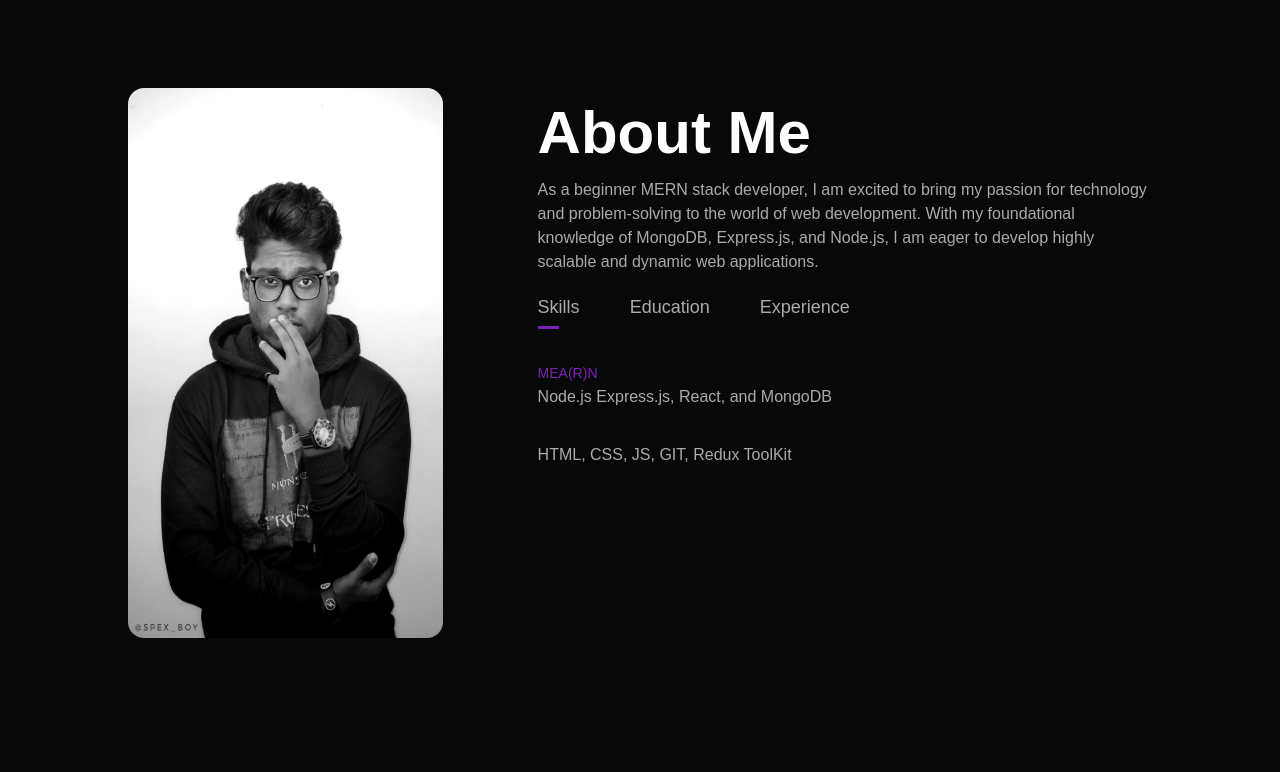
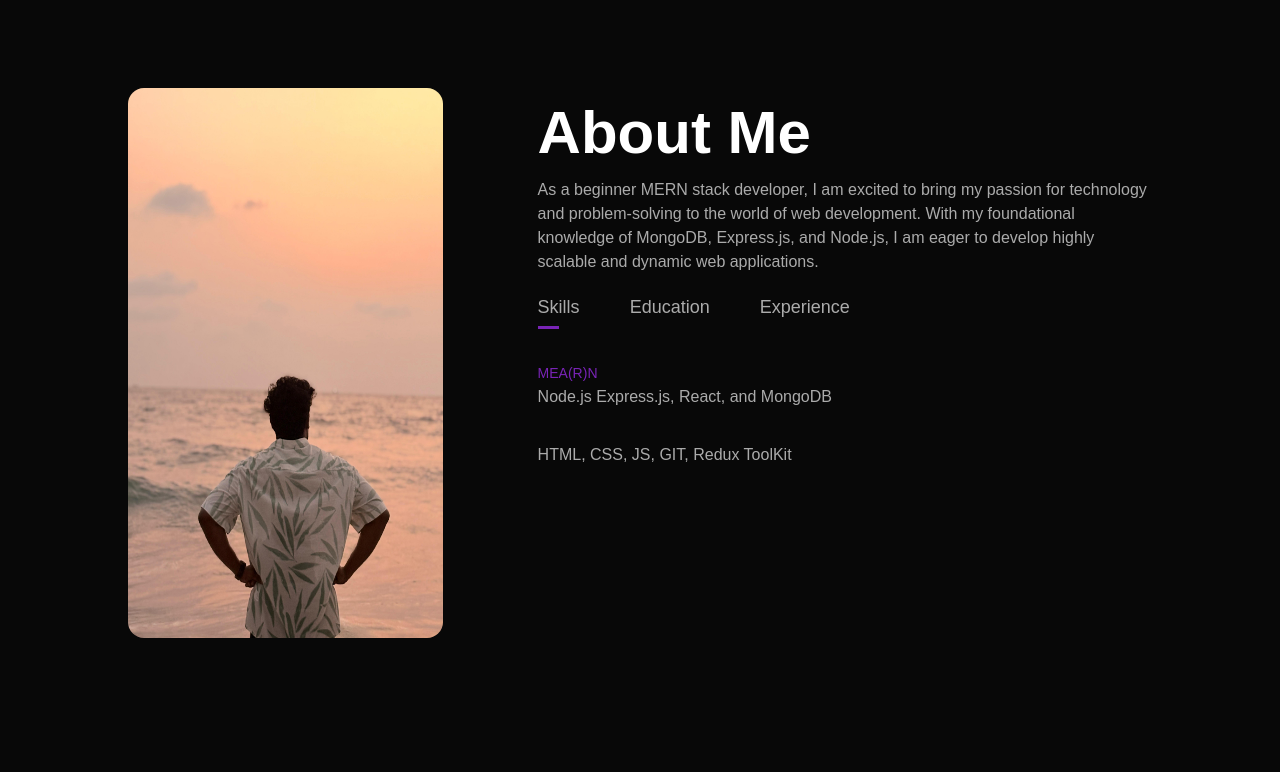
Before and after one commit to Nibinh/nibinportfolio, a plain HTML site: page index.html in a window 1280 px wide. Shown: the part 802-1574 px from the top of the page. Drawn offline with Linux system fonts and the light colour scheme.

Commit message:
my photo chnaged

```diff
--- a/index.html
+++ b/index.html
@@ -35,7 +35,7 @@
       <div class="container">
         <div class="row">
           <div class="about-col-1">
-            <img src="images/nibin2.jpeg.jpg" alt="">
+            <img src="images/WhatsApp Image 2025-05-20 at 17.14.29_9b3b4b37.jpg" alt="">
           </div>
           <div class="about-col-2">
             <h1 class="sub-title">About Me</h1>
```
Also changed, not shown: images/WhatsApp Image 2025-05-20 at 17.14.29_9b3b4b37.jpg (added).
